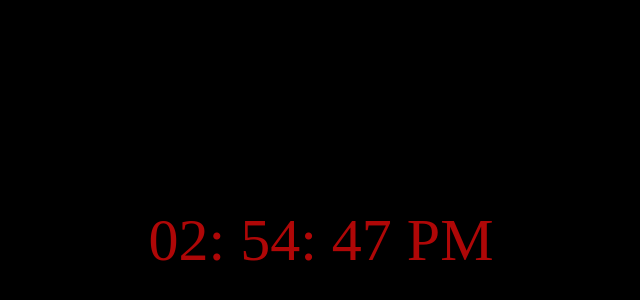
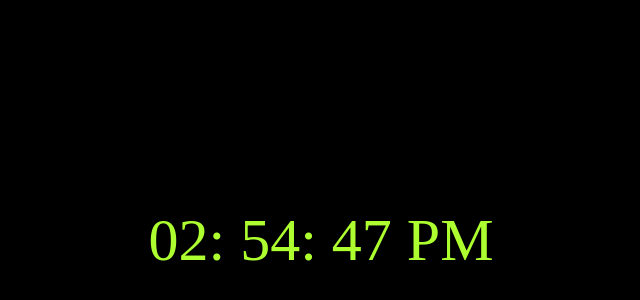
Before and after one commit to sekem12345/time, a plain HTML site: page index.html in a window 1280 px wide. Shown: the part 168-468 px from the top of the page, without its empty margins (319-959 px from the left). Drawn offline with Linux system fonts and the light colour scheme.

Commit message:
change color

```diff
--- a/main.css
+++ b/main.css
@@ -4,7 +4,7 @@ body {
   justify-content: center;
   align-items: center;
   background-color: black;
-  color: rgb(175, 7, 7);
+  color: greenyellow;
   font-family: "Times New Roman", Times, serif;
   font-size: 60px;
 }
```
